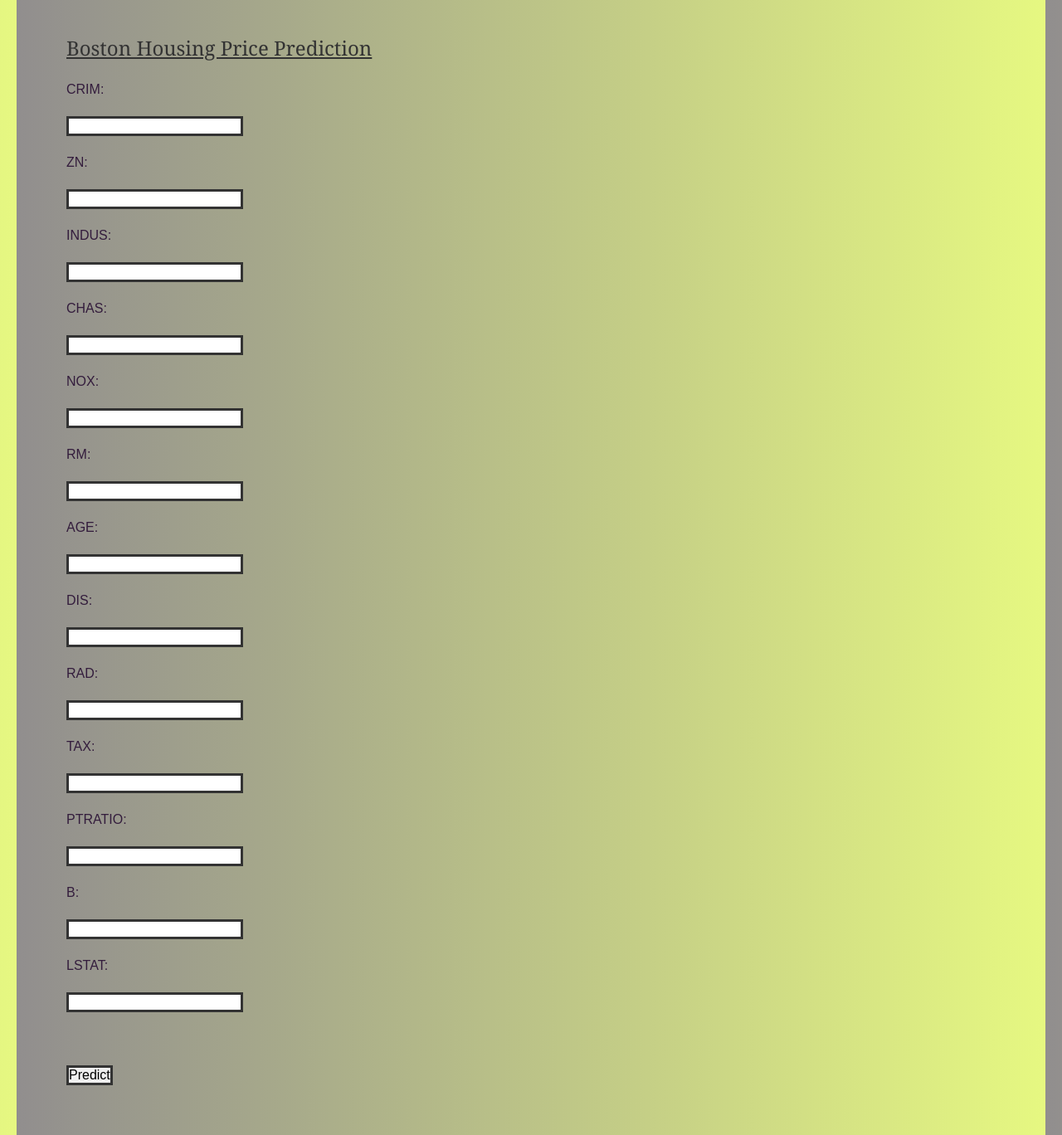
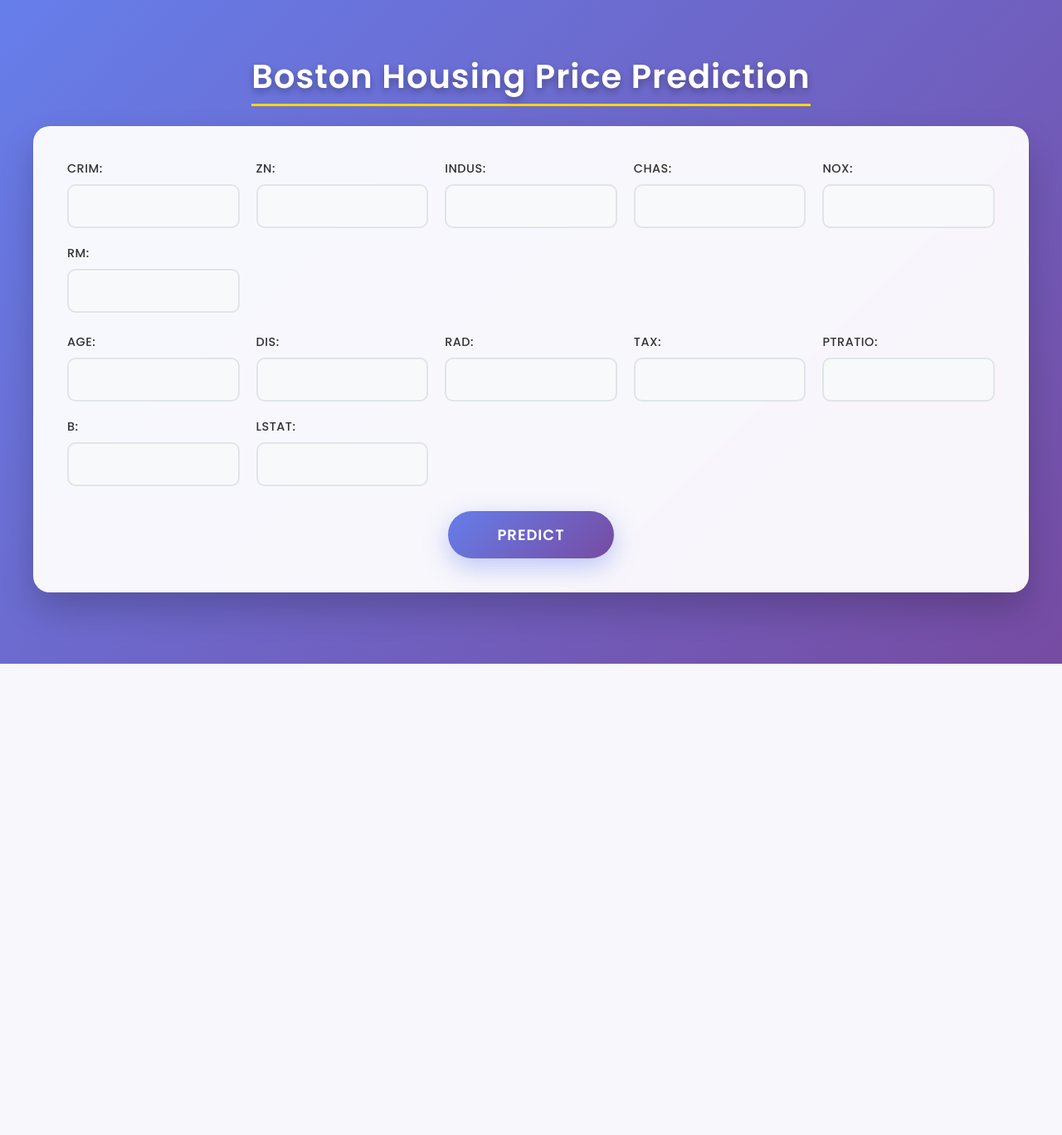
Before and after one commit to anakhavaishakham2005/anakha_boston, a Flask app: page / in a window 1280 px wide. Shown: the whole page at 83% size. After the commit the page ends 800 px from the top, so only its background shows below. Run offline with Flask 3, Linux system fonts and the light colour scheme; parts of the project's set-up code (start-up, migrations or seed data) failed here and were passed over.

Commit message:
css_update

```diff
--- a/static/style.css
+++ b/static/style.css
@@ -1,30 +1,197 @@
-*{
-    margin: 20px;
+/* Import Google Fonts */
+@import url('https://fonts.googleapis.com/css2?family=Poppins:wght@300;400;500;600;700&display=swap');
+
+* {
+    margin: 0;
     padding: 0;
     box-sizing: border-box;
 }
 
-input, textarea, select {
-    font-family: inherit;
-    font-size: inherit;
-    border: #333 solid 3px;
+body {
+    font-family: 'Poppins', sans-serif;
+    background: linear-gradient(135deg, #667eea 0%, #764ba2 100%);
+    min-height: 100vh;
+    padding: 20px;
+    display: flex;
+    flex-direction: column;
+    align-items: center;
+    justify-content: center;
 }
 
-body {
-    font-family: Arial, sans-serif;
-    font-size: 16px;
-    line-height: 1.5;
-    color: #333;
-    background: linear-gradient(to right, #918e8e, #e6f881);
+h2 {
+    color: white;
+    font-size: 2.5rem;
+    font-weight: 600;
+    margin-bottom: 30px;
+    text-align: center;
+    text-shadow: 0 4px 8px rgba(0, 0, 0, 0.3);
+    letter-spacing: 1px;
 }
 
-h1, h2, h3, h4, h5, h6 {
-    font-weight: normal;
-    color: #333;
-    font-family: Georgia, 'Times New Roman', Times, serif;
+h2 u {
+    text-decoration: none;
+    border-bottom: 3px solid #ffd700;
+    padding-bottom: 5px;
 }
 
-label {
-    color: #331c3c;
-    text-decoration: none;
+form {
+    background: rgba(255, 255, 255, 0.95);
+    backdrop-filter: blur(10px);
+    border-radius: 20px;
+    padding: 40px;
+    box-shadow: 0 20px 40px rgba(0, 0, 0, 0.2);
+    max-width: 1200px;
+    width: 100%;
+    margin: 0 auto;
+    border: 1px solid rgba(255, 255, 255, 0.3);
 }
+
+.container {
+    width: 100%;
+}
+
+.row {
+    display: grid;
+    grid-template-columns: repeat(auto-fit, minmax(180px, 1fr));
+    gap: 20px;
+    margin-bottom: 25px;
+}
+
+.form-group {
+    display: flex;
+    flex-direction: column;
+    position: relative;
+}
+
+.form-group label {
+    font-weight: 500;
+    color: #333;
+    margin-bottom: 8px;
+    font-size: 0.9rem;
+    text-transform: uppercase;
+    letter-spacing: 0.5px;
+}
+
+.form-group input[type="text"] {
+    padding: 12px 15px;
+    border: 2px solid #e1e5e9;
+    border-radius: 10px;
+    font-size: 16px;
+    transition: all 0.3s ease;
+    background: #f8f9fa;
+    font-family: 'Poppins', sans-serif;
+}
+
+.form-group input[type="text"]:focus {
+    outline: none;
+    border-color: #667eea;
+    background: white;
+    transform: translateY(-2px);
+    box-shadow: 0 8px 25px rgba(102, 126, 234, 0.15);
+}
+
+.form-group input[type="text"]:hover {
+    border-color: #667eea;
+    background: white;
+}
+
+.submit-wrap {
+    text-align: center;
+    margin-top: 30px;
+}
+
+input[type="submit"] {
+    background: linear-gradient(135deg, #667eea 0%, #764ba2 100%);
+    color: white;
+    padding: 15px 50px;
+    border: none;
+    border-radius: 50px;
+    font-size: 18px;
+    font-weight: 600;
+    cursor: pointer;
+    transition: all 0.3s ease;
+    text-transform: uppercase;
+    letter-spacing: 1px;
+    box-shadow: 0 10px 30px rgba(102, 126, 234, 0.4);
+    font-family: 'Poppins', sans-serif;
+    min-width: 200px;
+}
+
+input[type="submit"]:hover {
+    transform: translateY(-3px);
+    box-shadow: 0 15px 35px rgba(102, 126, 234, 0.6);
+    background: linear-gradient(135deg, #764ba2 0%, #667eea 100%);
+}
+
+input[type="submit"]:active {
+    transform: translateY(-1px);
+    box-shadow: 0 8px 20px rgba(102, 126, 234, 0.4);
+}
+
+h3 {
+    background: rgba(255, 255, 255, 0.95);
+    backdrop-filter: blur(10px);
+    color: #333;
+    padding: 20px 30px;
+    border-radius: 15px;
+    text-align: center;
+    font-size: 1.5rem;
+    font-weight: 500;
+    margin-top: 30px;
+    box-shadow: 0 10px 30px rgba(0, 0, 0, 0.1);
+    border-left: 5px solid #ffd700;
+    max-width: 1200px;
+    width: 100%;
+}
+
+/* Responsive Design */
+@media (max-width: 768px) {
+    body {
+        padding: 15px;
+    }
+
+    h2 {
+        font-size: 2rem;
+        margin-bottom: 20px;
+    }
+
+    form {
+        padding: 25px;
+    }
+
+    .row {
+        grid-template-columns: repeat(auto-fit, minmax(150px, 1fr));
+        gap: 15px;
+        margin-bottom: 20px;
+    }
+
+    .form-group input[type="text"] {
+        padding: 10px 12px;
+        font-size: 14px;
+    }
+
+    input[type="submit"] {
+        padding: 12px 40px;
+        font-size: 16px;
+        min-width: 180px;
+    }
+
+    h3 {
+        font-size: 1.2rem;
+        padding: 15px 20px;
+    }
+}
+
+@media (max-width: 480px) {
+    .row {
+        grid-template-columns: 1fr;
+    }
+
+    h2 {
+        font-size: 1.7rem;
+    }
+
+    form {
+        padding: 20px;
+    }
+}
--- a/templates/index.html
+++ b/templates/index.html
@@ -3,59 +3,45 @@
 <head>
     <title>Boston Housing Price Prediction</title>
     <link rel="stylesheet" href="{{ url_for('static', filename='style.css') }}">
-
 </head>
 <body>
     <h2><u>Boston Housing Price Prediction</u></h2>
+
     <form action="/predict" method="post">
+  <div class="container">
 
-        <label>CRIM:</label><br>
-        <input type="text" name="CRIM"><br>
+  <!-- First Row -->
+  <div class="row">
+    <div class="form-group"><label>CRIM:</label><input type="text" name="CRIM"></div>
+    <div class="form-group"><label>ZN:</label><input type="text" name="ZN"></div>
+    <div class="form-group"><label>INDUS:</label><input type="text" name="INDUS"></div>
+    <div class="form-group"><label>CHAS:</label><input type="text" name="CHAS"></div>
+    <div class="form-group"><label>NOX:</label><input type="text" name="NOX"></div>
+    <div class="form-group"><label>RM:</label><input type="text" name="RM"></div>
+  </div>
 
-        <label>ZN:</label><br>
-        <input type="text" name="ZN"><br>
+  <!-- Second Row -->
+  <div class="row">
+    <div class="form-group"><label>AGE:</label><input type="text" name="AGE"></div>
+    <div class="form-group"><label>DIS:</label><input type="text" name="DIS"></div>
+    <div class="form-group"><label>RAD:</label><input type="text" name="RAD"></div>
+    <div class="form-group"><label>TAX:</label><input type="text" name="TAX"></div>
+    <div class="form-group"><label>PTRATIO:</label><input type="text" name="PTRATIO"></div>
+    <div class="form-group"><label>B:</label><input type="text" name="B"></div>
+    <div class="form-group"><label>LSTAT:</label><input type="text" name="LSTAT"></div>
+  </div>
 
-        <label>INDUS:</label><br>
-        <input type="text" name="INDUS"><br>
+  <!-- Submit button full width -->
+  <div class="submit-wrap">
+    <input type="submit" value="Predict">
+  </div>
+</div>
 
-        <label>CHAS:</label><br>
-        <input type="text" name="CHAS"><br>
-
-        <label>NOX:</label><br>
-        <input type="text" name="NOX"><br>
-
-        <label>RM:</label><br>
-        <input type="text" name="RM"><br>
-
-        <label>AGE:</label><br>
-        <input type="text" name="AGE"><br>
-
-        <label>DIS:</label><br>
-        <input type="text" name="DIS"><br>
-
-        <label>RAD:</label><br>
-        <input type="text" name="RAD"><br>
-
-        <label>TAX:</label><br>
-        <input type="text" name="TAX"><br>
-
-        <label>PTRATIO:</label><br>
-        <input type="text" name="PTRATIO"><br>
-
-        <label>B:</label><br>
-        <input type="text" name="B"><br>
-
-        <label>LSTAT:</label><br>
-        <input type="text" name="LSTAT"><br>
-
-        <br>
-        <input type="submit" value="Predict">
-
-    </form>
+</form>
+    <br>
 
     {% if prediction_text %}
         <h3>{{ prediction_text }}</h3>
     {% endif %}
-
 </body>
 </html>
```
